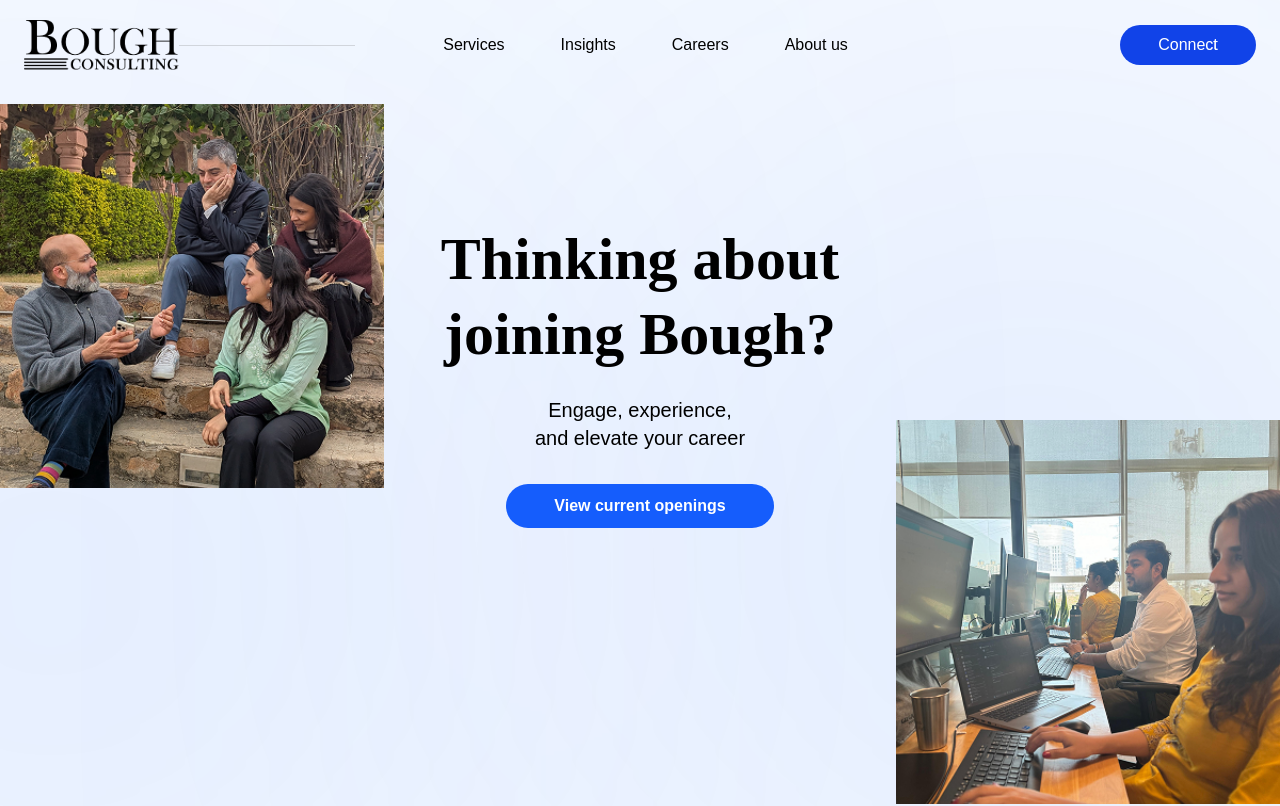
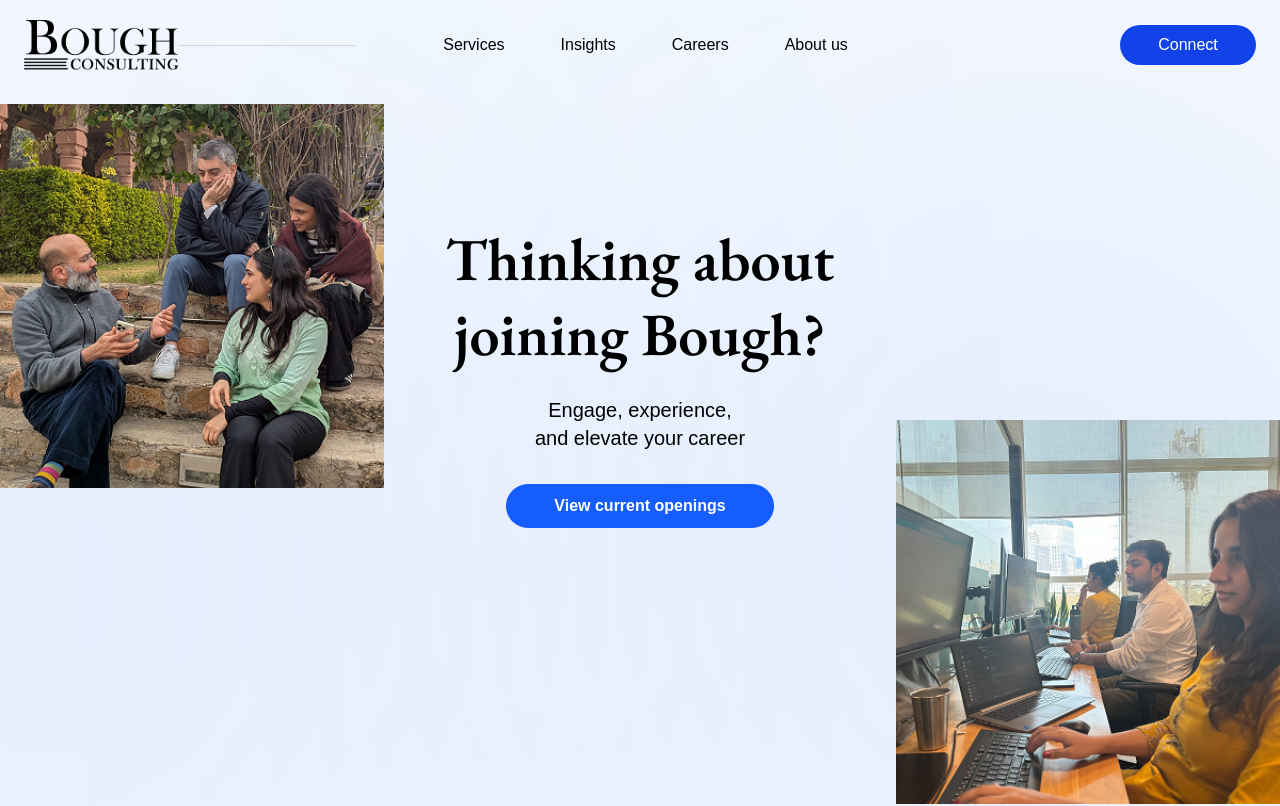
Before and after one commit to Astron-1/bough, a Next.js app: page /careers in a window 1280 px wide. Shown: the top 806 px of the page. Built offline with nearby package versions, Linux system fonts and the light colour scheme.

Commit message:
feat: changes

```diff
--- a/src/components/Text.tsx
+++ b/src/components/Text.tsx
@@ -14,13 +14,9 @@ type TextProps = {
 export default function Text({ type, children, className = "" }: TextProps) {
   let fontClass;
   if (type === Font.GARAMOND) {
-    fontClass = { fontFamily: "font-primary" };
+    fontClass = "font-[EB_Garamond]";
   } else {
-    fontClass = { fontFamily: "font-secondary" };
+    fontClass = "font-[source-sans]";
   }
-  return (
-    <div className={`${className} `} style={fontClass}>
-      {children}
-    </div>
-  );
+  return <div className={`${className} ` + fontClass}>{children}</div>;
 }
```
Also changed, not shown: src/components/Services.tsx (+7 -10 lines).
